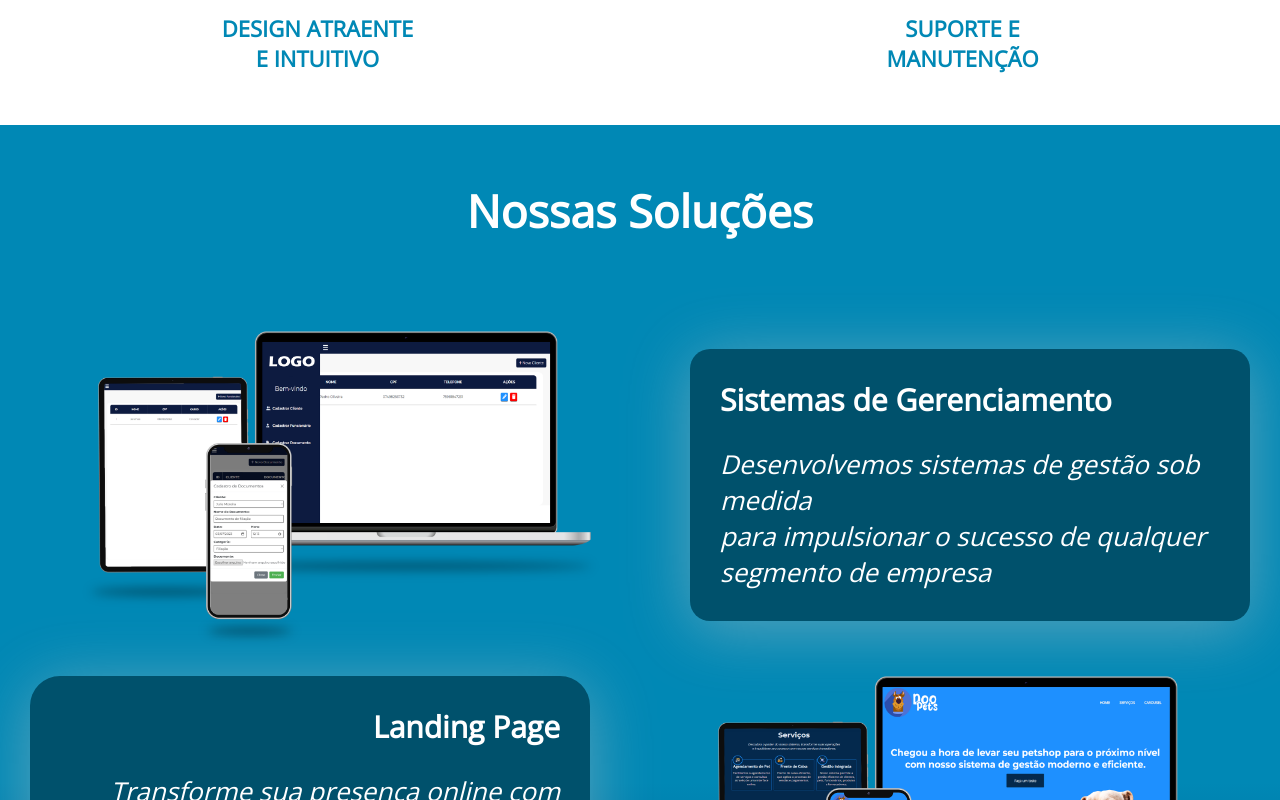
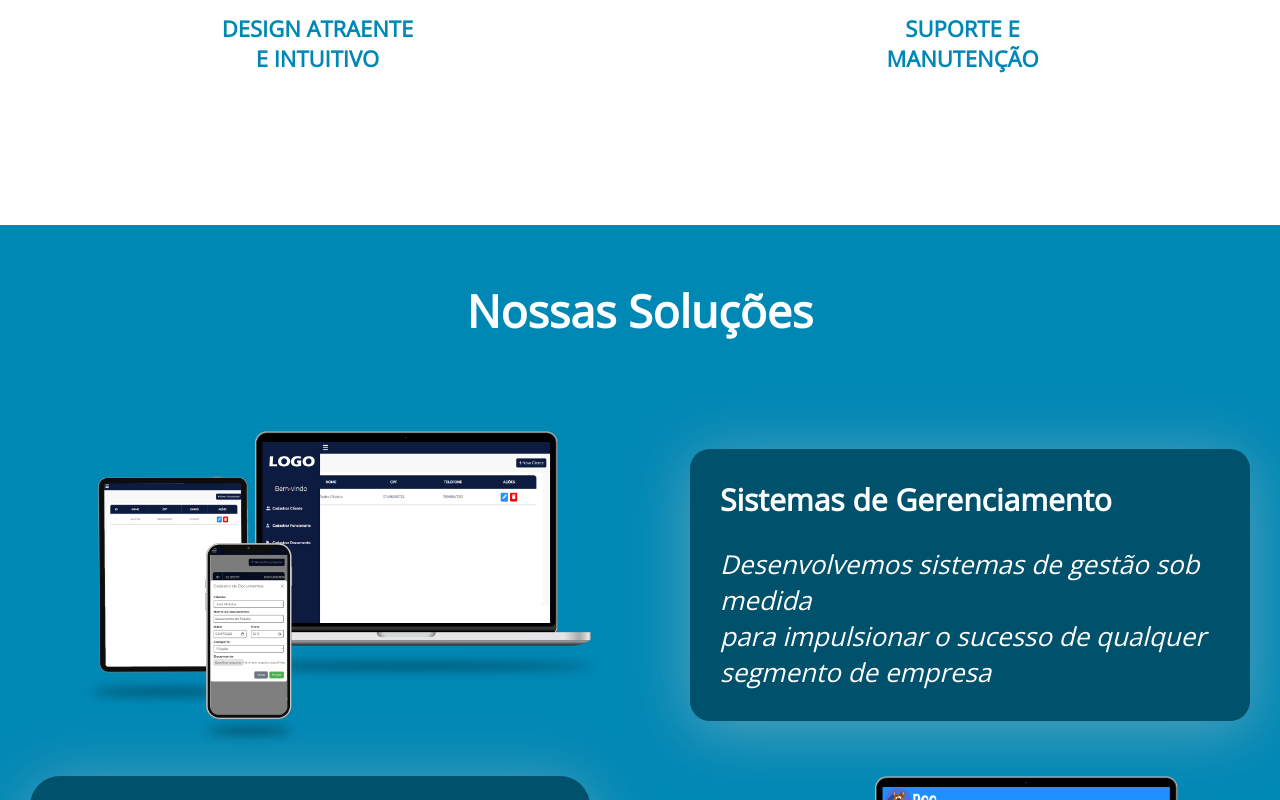
Before and after one commit to jxhnlcs/EkkoPage, a Vue app in the folder frontend/: page / in a window 1280 px wide. Shown: the part 1660-2460 px from the top of the page. Built offline with nearby package versions, Linux system fonts and the light colour scheme.

Commit message:
Update Screen.vue

```diff
--- a/frontend/src/views/Screen.vue
+++ b/frontend/src/views/Screen.vue
@@ -386,7 +386,7 @@ export default {
 /* Soluções */
 
 .solutionsSection {
-    margin-top: 30px;
+    margin-top: 130px;
     text-align: center;
     background: rgb(0, 136, 181);
     background: linear-gradient(180deg, rgba(0, 136, 181, 1) 50%, rgba(0, 54, 108, 1) 84%);
```
